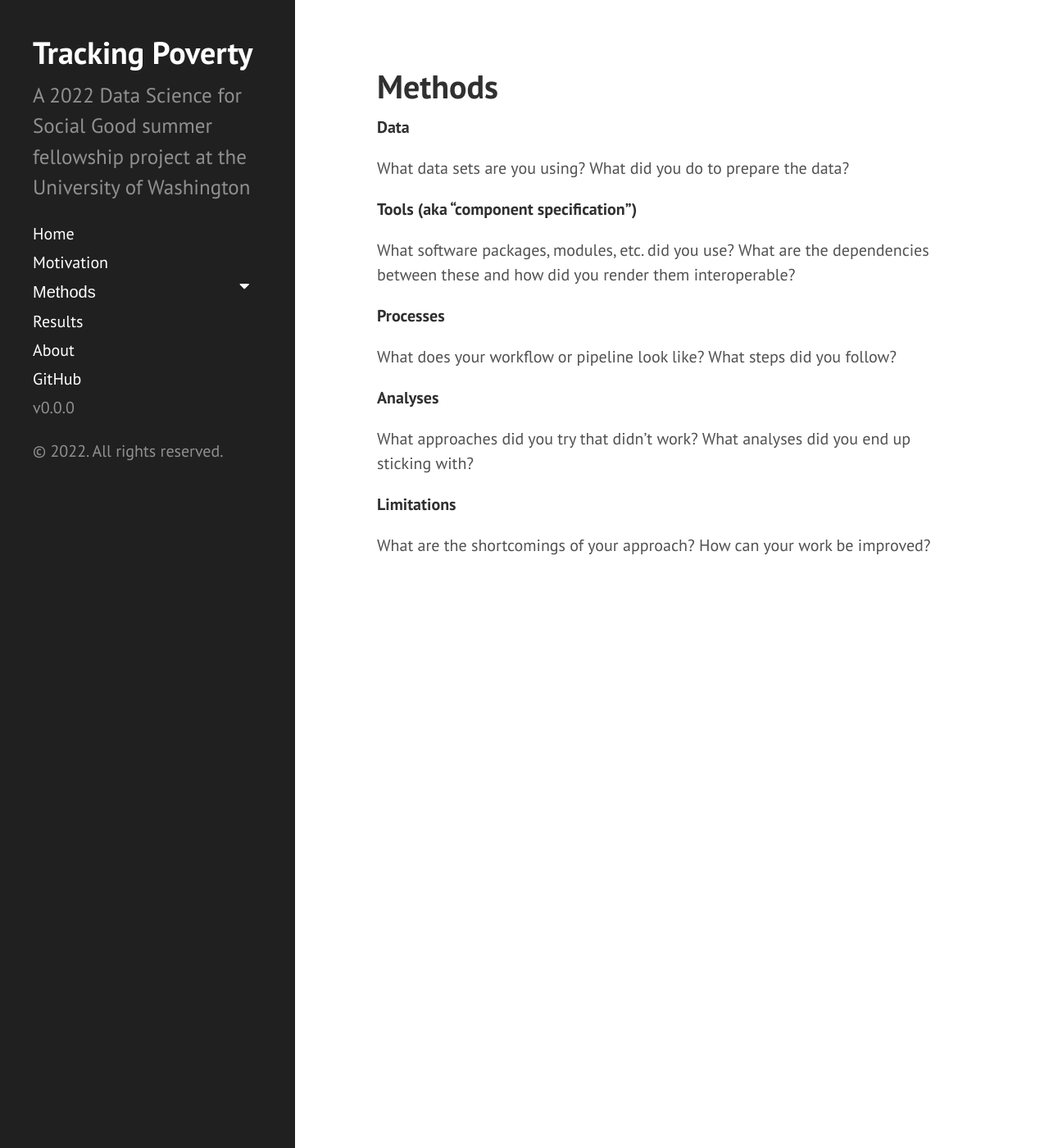
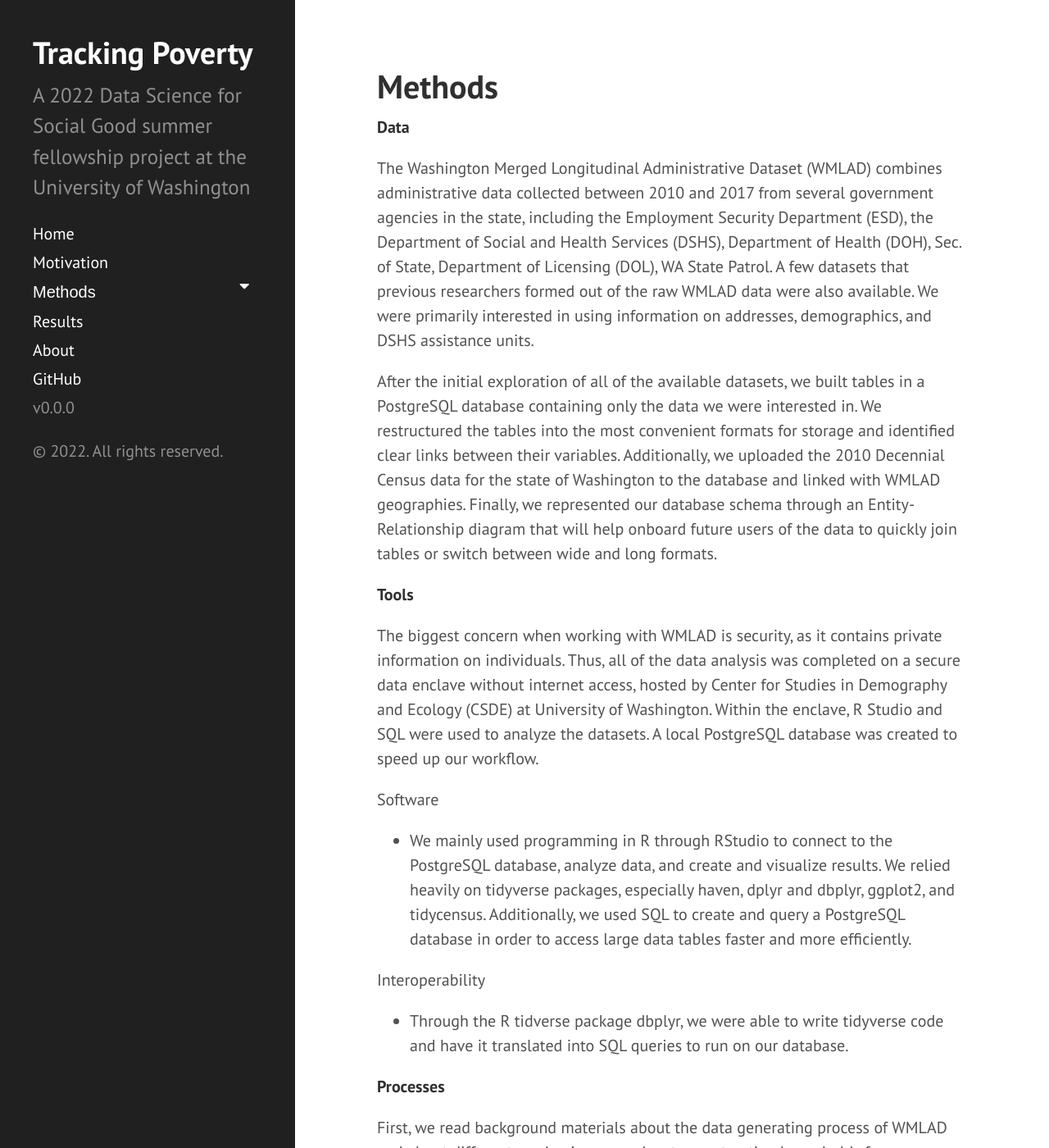
Before and after one commit to uwescience/DSSG2022-Tracking-Poverty, a Jekyll site: the page built from methods.md, in a window 1280 px wide and 1400 px high. Shown: the whole window at 82% size. Built offline with Jekyll 4.4.1, drawn with Linux system fonts in a browser that asks for light colours; some of the changed text lies outside the part shown.

Commit message:
updating methods overview

```diff
--- a/methods.md
+++ b/methods.md
@@ -5,25 +5,32 @@ title: Methods
 
 **Data**
 
-What data sets are you using?
-What did you do to prepare the data?
+The Washington Merged Longitudinal Administrative Dataset (WMLAD) combines administrative data collected between 2010 and 2017 from several government agencies in the state, including the Employment Security Department (ESD), the Department of Social and Health Services (DSHS), Department of Health (DOH), Sec. of State, Department of Licensing (DOL), WA State Patrol. A few datasets that previous researchers formed out of the raw WMLAD data were also available. We were primarily interested in using information on addresses, demographics, and DSHS assistance units.
 
-**Tools (aka “component specification”)**
+After the initial exploration of all of the available datasets, we built tables in a PostgreSQL database containing only the data we were interested in. We restructured the tables into the most convenient formats for storage and identified clear links between their variables. Additionally, we uploaded the 2010 Decennial Census data for the state of Washington  to the database and linked with WMLAD geographies. Finally, we represented our database schema through an Entity-Relationship diagram that will help onboard future users of the data to quickly join tables or switch between wide and long formats.
 
-What software packages, modules, etc. did you use?
-What are the dependencies between these and how did you render them interoperable?
+
+**Tools**
+
+The biggest concern when working with WMLAD is security, as it contains private information on individuals. Thus, all of the data analysis was completed on a secure data enclave without internet access, hosted by Center for Studies in Demography and Ecology (CSDE) at University of Washington. Within the enclave, R Studio and SQL were used to analyze the datasets. A local PostgreSQL database was created to speed up our workflow.
+
+Software
+- We mainly used programming in R through RStudio to connect to the PostgreSQL database, analyze data, and create and visualize results. We relied heavily on tidyverse packages, especially haven, dplyr and dbplyr, ggplot2, and tidycensus.
+Additionally, we used SQL to create and query a PostgreSQL database in order to access large data tables faster and more efficiently.
+
+Interoperability
+- Through the R tidverse package dbplyr, we were able to write tidyverse code and have it translated into SQL queries to run on our database.
+
 
 **Processes**
 
-What does your workflow or pipeline look like?
-What steps did you follow?
+First, we read background materials about the data generating process of WMLAD and about different academic approaches to constructing households from administrative data. Then, we familiarized ourselves with the WMLAD data, checked data quality, and decided ways to resolve inconsistencies. This included looking at household composition over time to modify the imputed addresses calculated in prior work.
+
+At the same time, we strategized about which data to employ in creating households, and which definitions to create. Within R Studio, we picked 6 anonymized tracts to roughly represent Washington State and create a smaller dataset. This allowed us to load data into memory in RStudio and easily experiment with household definition algorithms before scaling up to the entire population. After finalizing our analysis, we used SQL and dbplyr to apply the algorithms to the whole WMLAD data for two months, April 2010 for the best Census comparison, and November 2014 for the best WMLAD data quality.
+
 
 **Analyses**
 
-What approaches did you try that didn’t work?
-What analyses did you end up sticking with?
+Point-in-Time
 
-**Limitations**
-
-What are the shortcomings of your approach?
-How can your work be improved?
+Longitudinal
```
